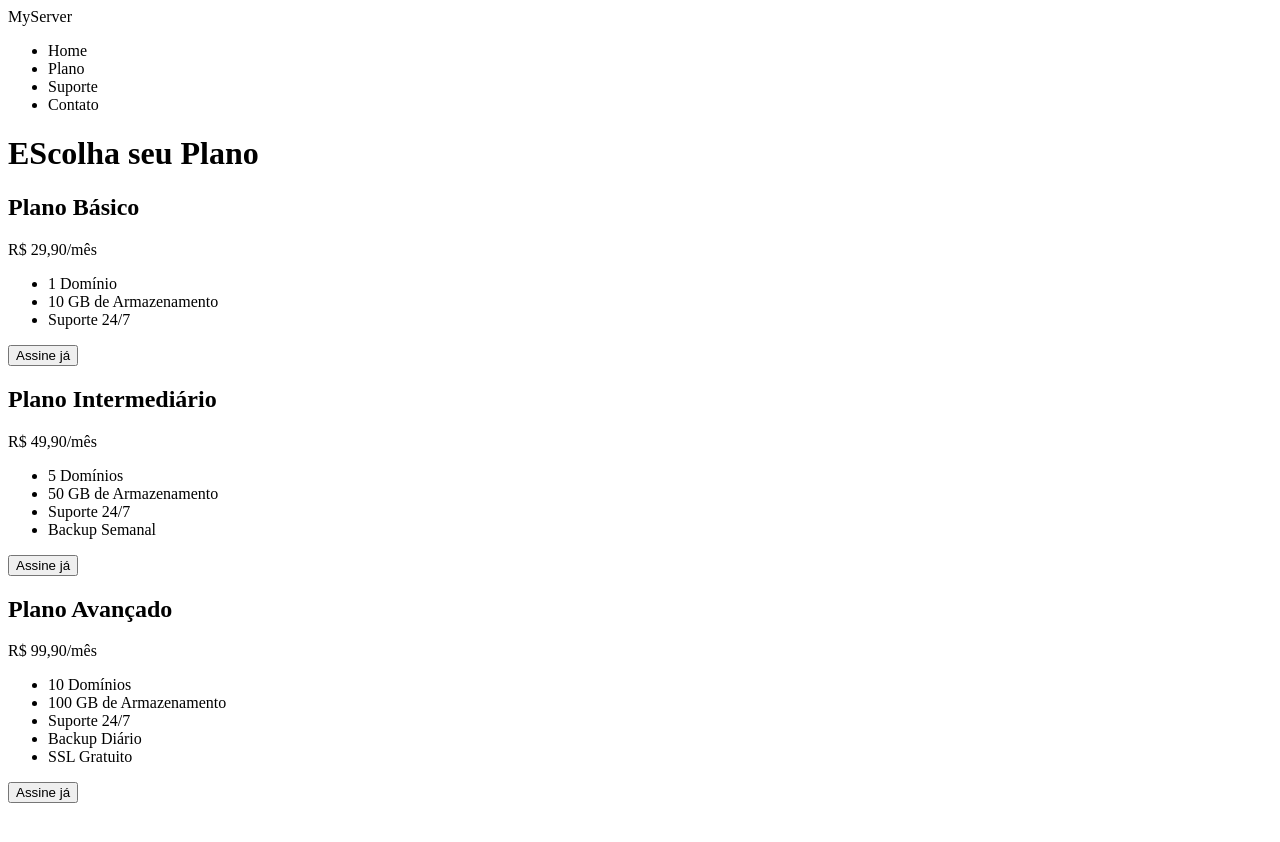
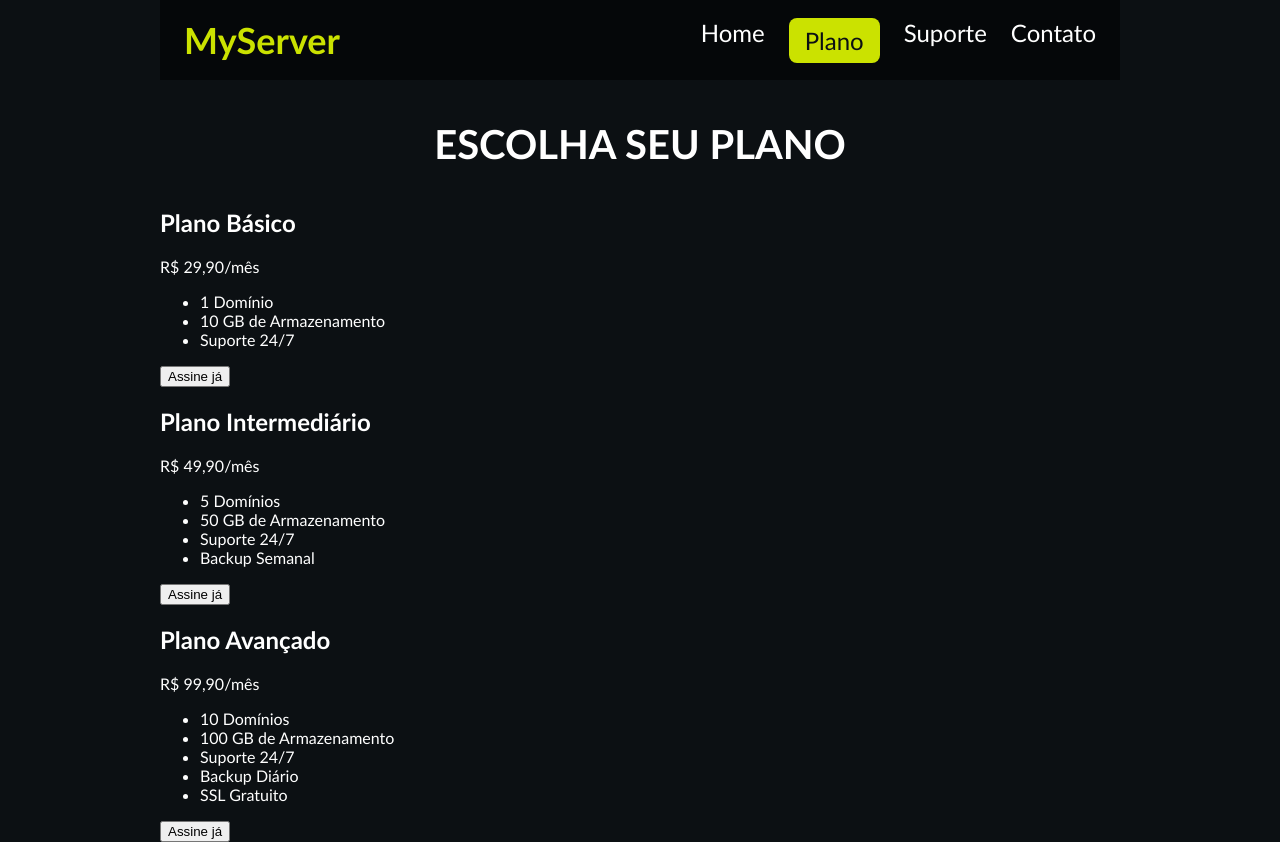
Before and after one commit to DevJPaiva/projeto_myServer, a plain HTML site: page index.html in a window 1280 px wide. Before the commit the page ends 811 px from the top, so only its background shows below. Drawn offline with Linux system fonts and the light colour scheme.

Commit message:
update css

```diff
--- /dev/null
+++ b/css/style.css
@@ -0,0 +1,52 @@
+@charset 'UTF-8';
+@import url(variables.css);
+
+body {
+    background-color: var(--color-background) ;
+    color: var(--color-text);
+    width: 90%;
+    max-width: 960px;
+    margin: auto;
+    font-family: 'Gill Sans', 'Gill Sans MT', Calibri, 'Trebuchet MS', sans-serif;
+}
+
+.header {
+    background-color: var(--color-navbar);
+    height: 80px;
+    /*padding: 16px;*/
+
+    display: flex;
+    justify-content: space-between;
+    align-items: center;
+}
+.header__logo {
+    font-size: 36px;
+    font-weight: bold;
+    color: var(--color-primary);
+    margin-left: 24px;
+}
+
+.header__nav-list {
+    display: flex;
+    list-style: none;
+    gap: 24px;
+
+    font-size: 1.5em;
+    margin-right: 24px;
+}
+
+.header__nav-item--selected {
+    background-color: var(--color-primary);
+    color: var(--color-background);
+    padding: 8px 16px;
+    border-radius: 8px;
+}
+
+.main-title {
+    text-align: center;
+    text-transform: uppercase;
+    font-size: 2.5em;
+    margin-top: 40px;
+    margin-bottom: 40px;
+    color: var(--color-text);
+}
--- /dev/null
+++ b/css/variables.css
@@ -0,0 +1,13 @@
+/* variables.css
+
+ * Variables for the color scheme of the application.
+ * These variables can be used throughout the CSS to maintain consistency.
+ */
+
+:root {
+  --color-primary: #CBE200;
+  --color-background: #0C1013;
+  --color-navbar: #050709;
+  --color-card: #20262C;
+  --color-text: #FFFFFF;
+}
--- a/index.html
+++ b/index.html
@@ -3,61 +3,62 @@
 <head>
     <meta charset="UTF-8">
     <meta name="viewport" content="width=device-width, initial-scale=1.0">
-    <title>Document</title>
+    <title>MyServer</title>
+    <link rel="stylesheet" href="css/style.css">
 </head>
 <body>
 
-    <header>
+    <header class="header">
         <div class="header__logo">
             MyServer
         </div>
         <nav class="header__nav">
-            <ul>
+            <ul class="header__nav-list">
                 <li><a href="#"></a>Home</li>
-                <li><a href="#"></a>Plano</li>
+                <li class="header__nav-item--selected"><a href="#"></a>Plano</li>
                 <li><a href="#"></a>Suporte</li>
                 <li><a href="#"></a>Contato</li>
             </ul>
         </nav>
     </header>
 
-    <h1 class="main-title">EScolha seu Plano</h1>
+    <h1 class="main-title">Escolha seu Plano</h1>
 
     <section class="plans">
         <div class="plan">
             <h2 class="plan__title">Plano Básico</h2>
-            <p>R$ 29,90/mês</p>
-            <ul>
+            <p> <span class="plan__price">R$ 29,90</span>/mês</p>
+            <ul class="plan__content">
                 <li>1 Domínio</li>
                 <li>10 GB de Armazenamento</li>
                 <li>Suporte 24/7</li>
             </ul>
-            <button>Assine já</button>
+            <button class="plan__cta">Assine já</button>
         </div>
 
         <div class="plan">
             <h2 class="plan__title">Plano Intermediário</h2>
-            <p>R$ 49,90/mês</p>
-            <ul>
+            <p> <span class="plan__price">R$ 49,90</span>/mês</p>
+            <ul class="plan__content">
                 <li>5 Domínios</li>
                 <li>50 GB de Armazenamento</li>
                 <li>Suporte 24/7</li>
                 <li>Backup Semanal</li>
             </ul>
-            <button>Assine já</button>
+            <button class="plan__cta">Assine já</button>
         </div>
 
         <div class="plan">
             <h2 class="plan__title">Plano Avançado</h2>
-            <p>R$ 99,90/mês</p>
-            <ul>
+            <p> <span class="plan__price">R$ 99,90</span>/mês</p>
+            <ul class="plan__content">
                 <li>10 Domínios</li>
                 <li>100 GB de Armazenamento</li>
                 <li>Suporte 24/7</li>
                 <li>Backup Diário</li>
                 <li>SSL Gratuito</li>
             </ul>
-            <button>Assine já</button>
+            <button class="plan__cta">Assine já</button>
         </div>
 
 </body>
```
